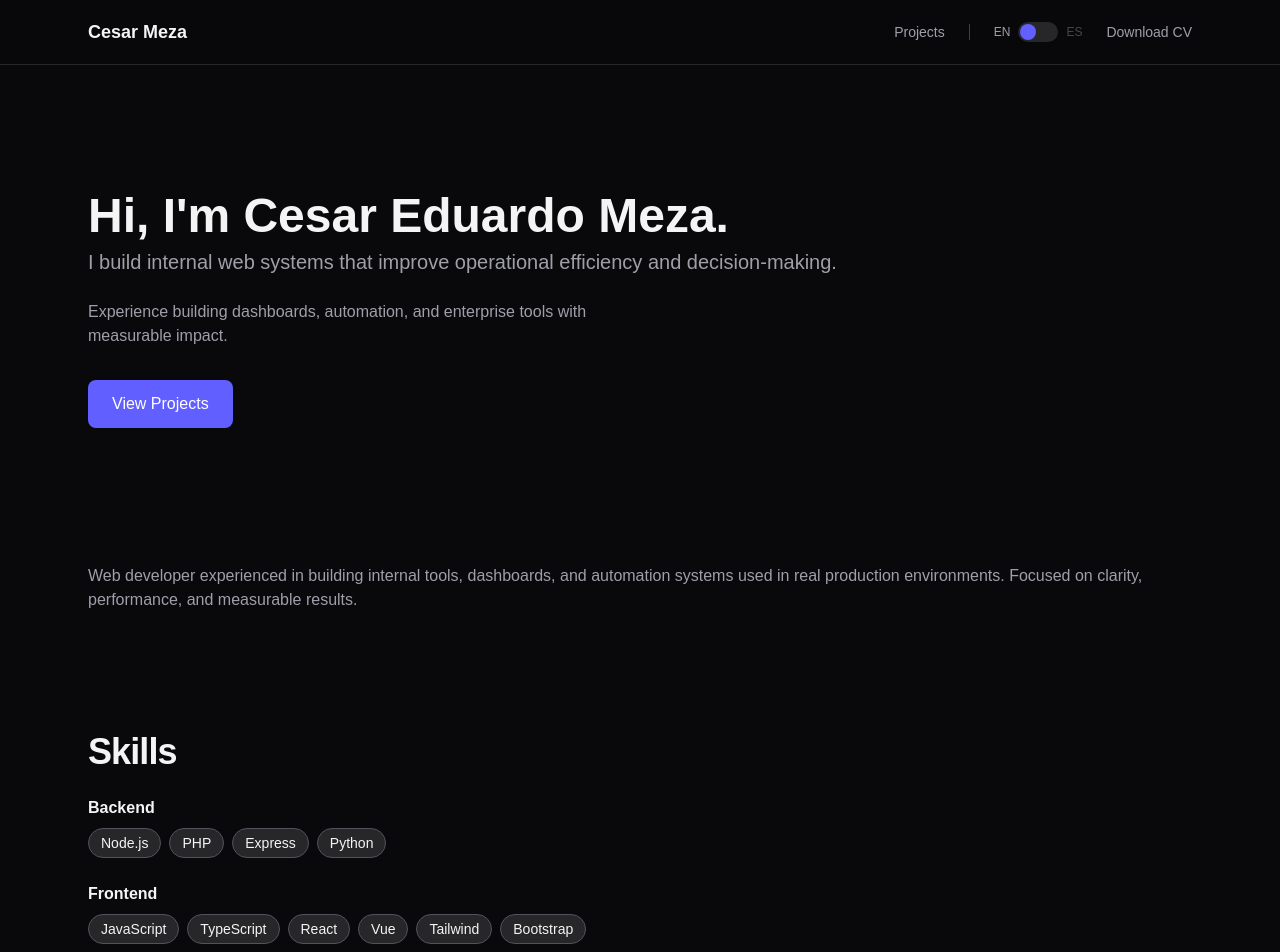
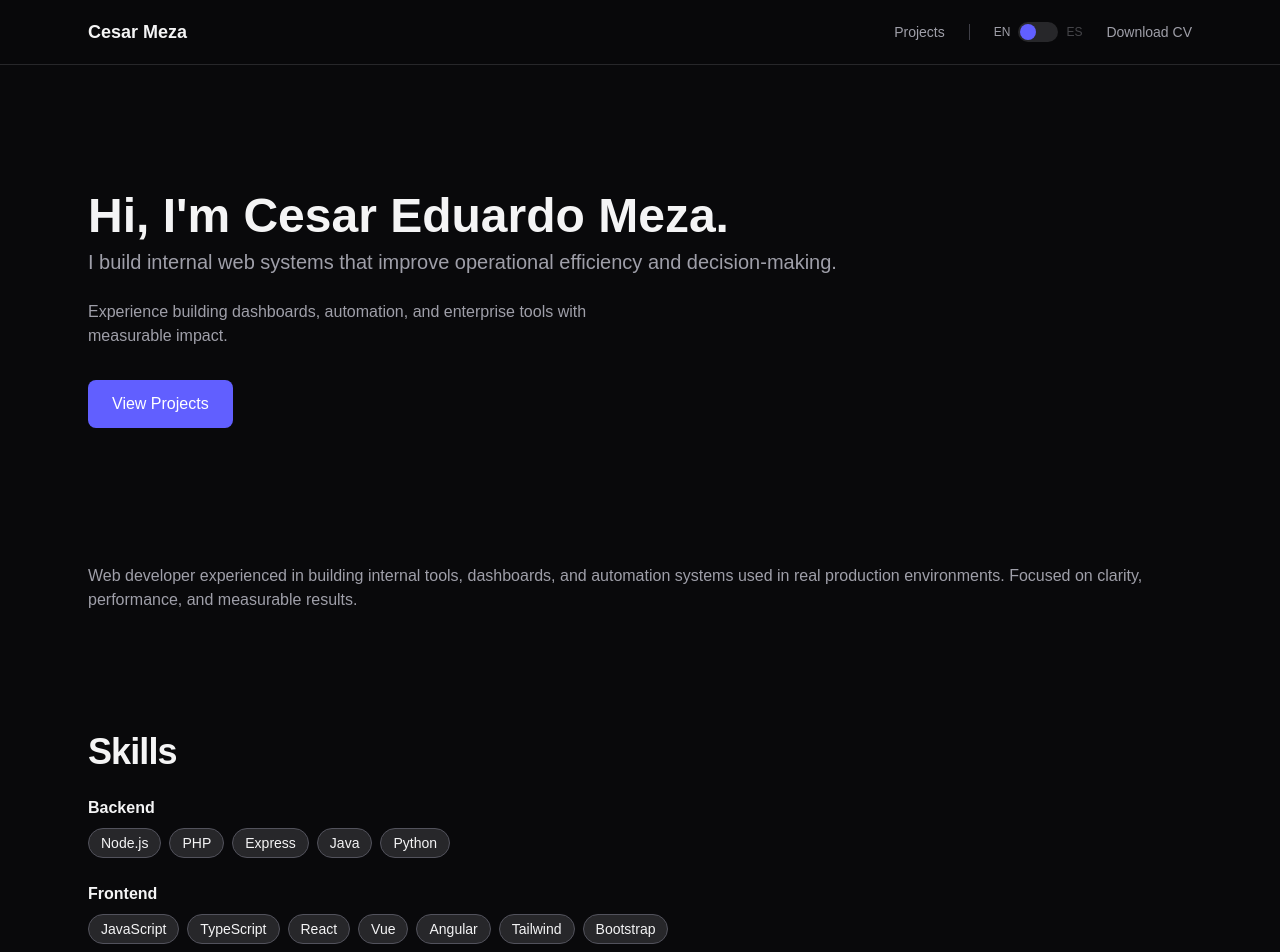
Before and after one commit to EduardoMezaA/cesar_meza_portfolio, a Next.js app: page / in a window 1280 px wide. Shown: the top 952 px of the page. Built offline with nearby package versions, Linux system fonts and the light colour scheme.

Commit message:
Added Angular

```diff
--- a/src/data/i18n/content.ts
+++ b/src/data/i18n/content.ts
@@ -24,8 +24,8 @@ export const content = {
     },
 
     skills: {
-        backend: ["Node.js", "PHP", "Express", "Python"],
-        frontend: ["JavaScript", "TypeScript", "React", "Vue", "Tailwind", "Bootstrap"],
+        backend: ["Node.js", "PHP", "Express", "Java", "Python"],
+        frontend: ["JavaScript", "TypeScript", "React", "Vue", "Angular", "Tailwind", "Bootstrap"],
         databases: ["SQL Server", "MySQL", "MongoDB", "Firebase"],
         tools: ["Git", "GitHub", "Docker", "Firebase Hosting", "AWS (basic)"],
         uiux: ["Figma", "Adobe XD", "Responsive Design", "Design-to-Code"],
```
